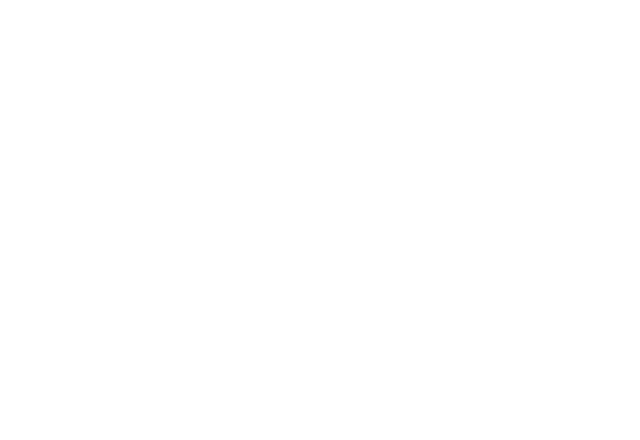
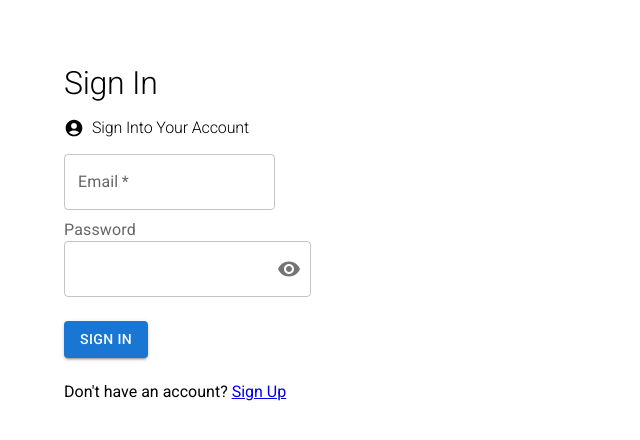
Before and after one commit to ferme1992/assement-lighttube, a React (Create React App) app in the folder client/: page /signIn in a window 1280 px wide. Before the commit this address had no page. Shown: the top 440 px of the page, without its empty margins (0-640 px from the left). Built offline with nearby package versions, Linux system fonts and the light colour scheme.

Commit message:
Partial sign in page and auth sdk with signin and signup petitions

```diff
--- a/client/src/App.tsx
+++ b/client/src/App.tsx
@@ -2,12 +2,14 @@
 import './App.css';
 import { BrowserRouter as Router, Route, Routes } from 'react-router-dom';
 import Landing from './components/layout/Landing';
+import SignIn from './components/auth/SignIn';
 
 function App() {
   return (
     <Router>
       <Routes>
         <Route path='/' element={<Landing />} />
+        <Route path='/signIn' element={<SignIn />} />
       </Routes>
     </Router>
   );
--- /dev/null
+++ b/client/src/components/auth/SignIn.tsx
@@ -0,0 +1,103 @@
+import React from 'react';
+import {
+  Container,
+  Box,
+  Typography,
+  TextField,
+  InputLabel,
+  OutlinedInput,
+  InputAdornment,
+  IconButton,
+  Button,
+  Stack,
+} from '@mui/material';
+import { Visibility, VisibilityOff, AccountCircle } from '@mui/icons-material';
+import { Link } from 'react-router-dom';
+import { signUp } from '../../sdk/auth';
+
+interface State {
+  password: string;
+  showPassword: boolean;
+}
+
+const SignIn = () => {
+  const [values, setValues] = React.useState<State>({
+    password: '',
+    showPassword: false,
+  });
+
+  const handleChange =
+    (prop: keyof State) => (event: React.ChangeEvent<HTMLInputElement>) => {
+      setValues({ ...values, [prop]: event.target.value });
+    };
+
+  const handleClickShowPassword = () => {
+    setValues({
+      ...values,
+      showPassword: !values.showPassword,
+    });
+  };
+
+  const handleMouseDownPassword = (
+    event: React.MouseEvent<HTMLButtonElement>
+  ) => {
+    event.preventDefault();
+  };
+
+  return (
+    <Container sx={{ my: '4rem' }}>
+      <Box>
+        <Typography variant='h2' sx={{ fontSize: '2rem', mb: '1rem' }}>
+          Sign In
+        </Typography>
+      </Box>
+      <Box>
+        <Stack direction='row' spacing={1}>
+          <AccountCircle fontSize='small' />
+          <Typography variant='h2' sx={{ fontSize: '1rem', mb: '1rem' }}>
+            Sign Into Your Account
+          </Typography>
+        </Stack>
+      </Box>
+      <Box component='form'>
+        <Box>
+          <TextField required id='email-input' label='Email' margin='normal' />
+          <InputLabel htmlFor='outlined-adornment-password'>
+            Password
+          </InputLabel>
+          <OutlinedInput
+            id='outlined-adornment-password'
+            type={values.showPassword ? 'text' : 'password'}
+            value={values.password}
+            onChange={handleChange('password')}
+            endAdornment={
+              <InputAdornment position='end'>
+                <IconButton
+                  aria-label='toggle password visibility'
+                  onClick={handleClickShowPassword}
+                  onMouseDown={handleMouseDownPassword}
+                  edge='end'
+                >
+                  {values.showPassword ? <VisibilityOff /> : <Visibility />}
+                </IconButton>
+              </InputAdornment>
+            }
+            label='Password'
+          />
+        </Box>
+        <Button
+          variant='contained'
+          aria-label='sign in button'
+          sx={{ my: '1.5rem' }}
+        >
+          Sign In
+        </Button>
+      </Box>
+      <Box component='p'>
+        Don't have an account? <Link to='/signUp'>Sign Up</Link>
+      </Box>
+    </Container>
+  );
+};
+
+export default SignIn;
--- /dev/null
+++ b/client/src/sdk/auth.ts
@@ -0,0 +1,22 @@
+import { AxiosError } from 'axios';
+import api from '../utils/api';
+
+export const signIn = async (email: string, password: string) => {
+  const body = { email, password };
+
+  try {
+    return await api.post('/signin', body);
+  } catch (err) {
+    console.log((err as AxiosError).response?.data);
+  }
+};
+
+export const signUp = async (name: string, email: string, password: string) => {
+  const body = { name, email, password };
+
+  try {
+    return await api.post('/signUp', body);
+  } catch (err) {
+    console.log((err as AxiosError).response?.data);
+  }
+};
```
